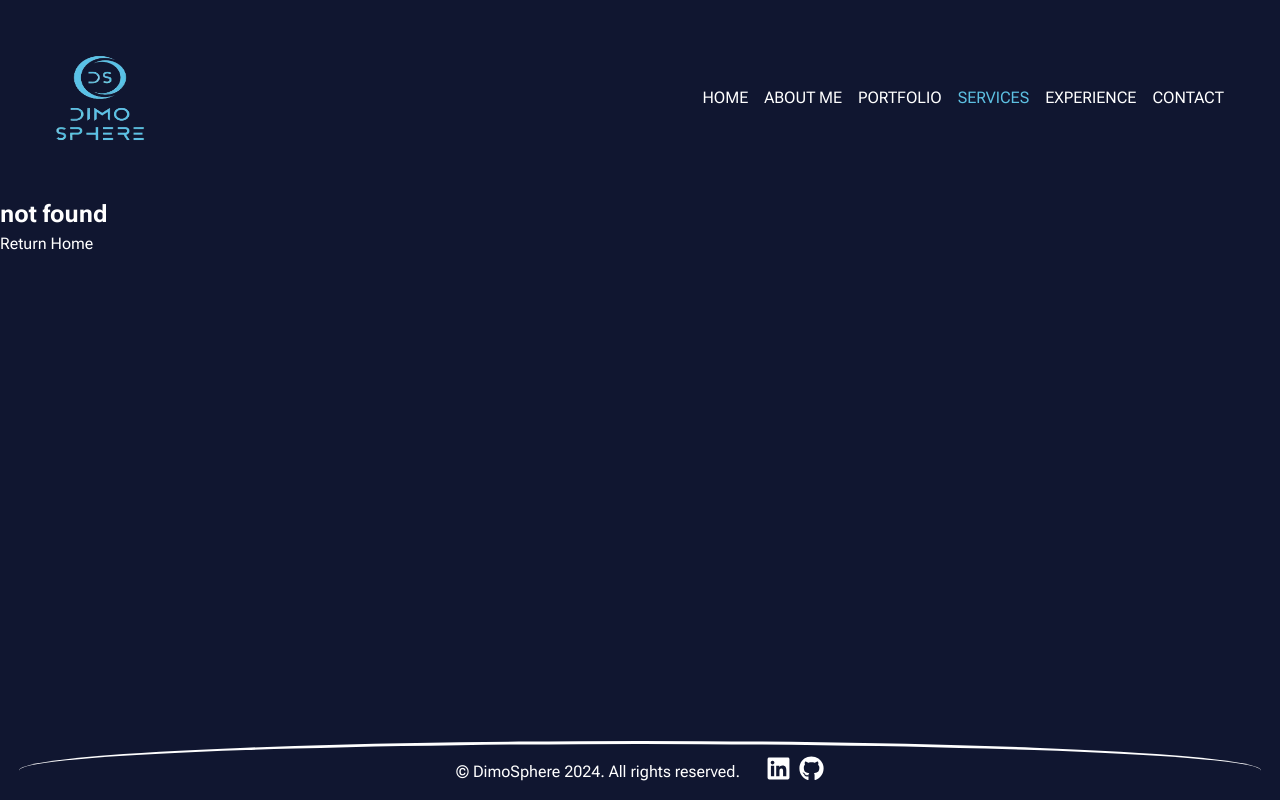
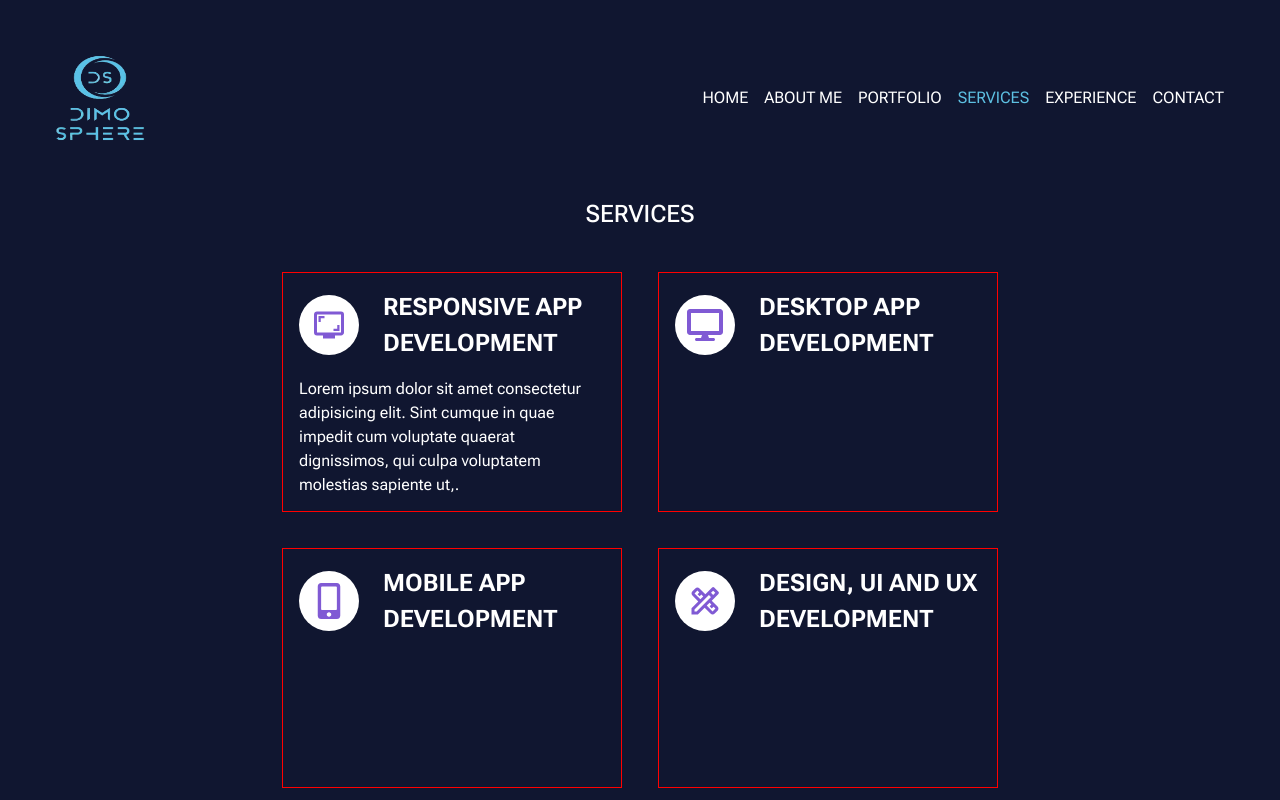
Before and after one commit to Dimo-Hristov/Personal-app, a Next.js app: page /services in a window 1280 px wide. Before the commit this address had no page. Shown: the top 800 px of the page. Built offline with nearby package versions, Linux system fonts and the light colour scheme.

Commit message:
set services structure and basic styles

```diff
--- /dev/null
+++ b/src/app/services/page.tsx
@@ -0,0 +1,64 @@
+import styles from "./services.module.scss";
+import {
+  MdOutlineScreenshotMonitor,
+  MdOutlineDesignServices,
+} from "react-icons/md";
+import { FaMobileAlt, FaDesktop } from "react-icons/fa";
+
+const services = () => {
+  return (
+    <section className={styles.services}>
+      <h1>SERVICES</h1>
+
+      <ul className={styles.servicesList} role="list">
+        <li>
+          <article>
+            <div className={styles.titleIconContainer}>
+            <div className={styles.iconContainer}>
+              <MdOutlineScreenshotMonitor />
+              </div>
+              <h2>RESPONSIVE APP DEVELOPMENT</h2>
+
+            </div>
+            <p>Lorem ipsum dolor sit amet consectetur adipisicing elit. Sint cumque in quae impedit cum voluptate quaerat dignissimos, qui culpa voluptatem molestias sapiente ut,.</p>
+          </article>
+        </li>
+        <li>
+          <article>
+          <div className={styles.titleIconContainer}>
+          <div className={styles.iconContainer}>
+              <FaDesktop />
+            </div>
+            <h2>DESKTOP APP DEVELOPMENT</h2>
+          </div>
+
+          </article>
+        </li>
+        <li>
+          <article>
+          <div className={styles.titleIconContainer}>
+          <div className={styles.iconContainer}>
+              <FaMobileAlt />
+            </div>
+            <h2>MOBILE APP DEVELOPMENT</h2>
+          </div>
+
+          </article>
+        </li>
+        <li>
+          <article>
+          <div className={styles.titleIconContainer}>
+          <div className={styles.iconContainer}>
+              <MdOutlineDesignServices />
+            </div>
+            <h2>DESIGN, UI AND UX DEVELOPMENT</h2>
+          </div>
+
+          </article>
+        </li>
+      </ul>
+    </section>
+  );
+};
+
+export default services;
--- /dev/null
+++ b/src/app/services/services.module.scss
@@ -0,0 +1,56 @@
+.services {
+  margin-top: 40px;
+  margin-bottom: 120px;
+  padding: 0 42px;
+
+  h1 {
+    margin: 0 auto;
+    width: fit-content;
+    font-weight: 500;
+  }
+
+  .servicesList {
+    margin-top: 40px;
+    display: grid;
+    grid-template-columns: repeat(2, 340px);
+    grid-gap: 36px;
+    justify-content: center;
+    align-items: center;
+
+    li {
+      height: 240px;
+
+      article {
+        border: 1px solid red;
+        width: 100%;
+        height: 100%;
+        padding: 16px;
+
+        .titleIconContainer {
+          display: flex;
+          gap: 24px;
+          margin-bottom: 16px;
+          align-items: center;
+
+          .iconContainer {
+            flex-grow: 0;
+            flex-shrink: 0;
+            background-color: white;
+            width: 60px;
+            height: 60px;
+            display: flex;
+            align-items: center;
+            justify-content: center;
+            border-radius: 100%;
+
+            svg {
+              color: #805ad4;
+              height: 60%;
+              width: 60%;
+            }
+          }
+        }
+      }
+    }
+  }
+}
--- a/src/components/footer/footer.module.scss
+++ b/src/components/footer/footer.module.scss
@@ -1,5 +1,5 @@
 .footer {
-  position: absolute;
+  position: relative;
   bottom: 0;
   width: 100%;
   text-align: center;
```
